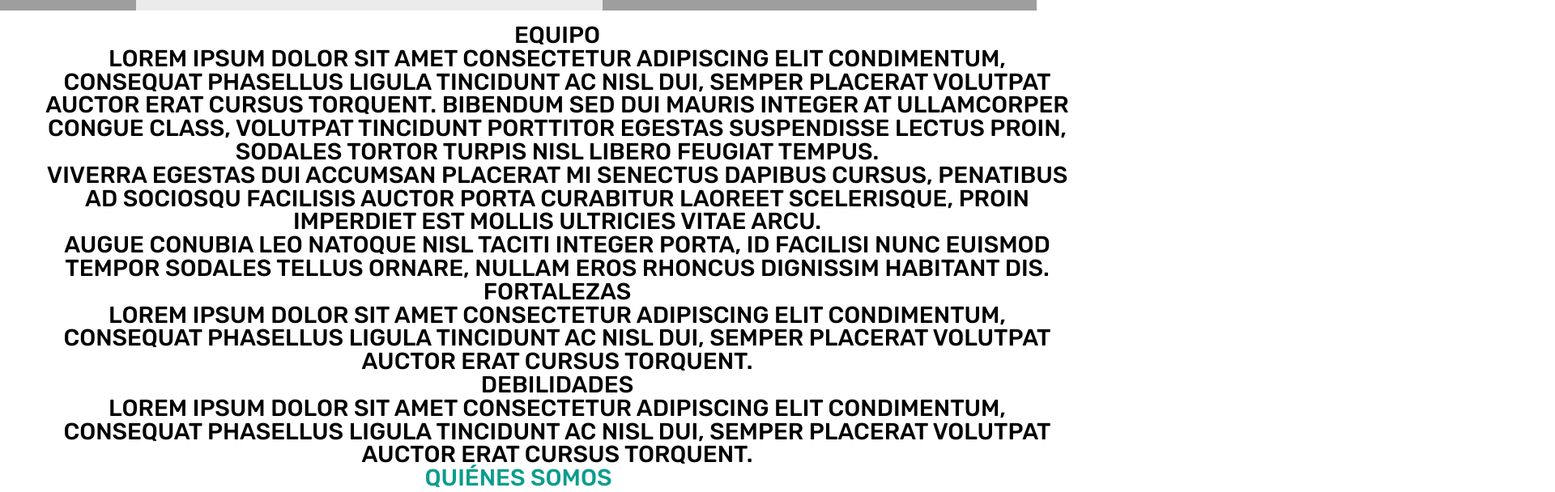
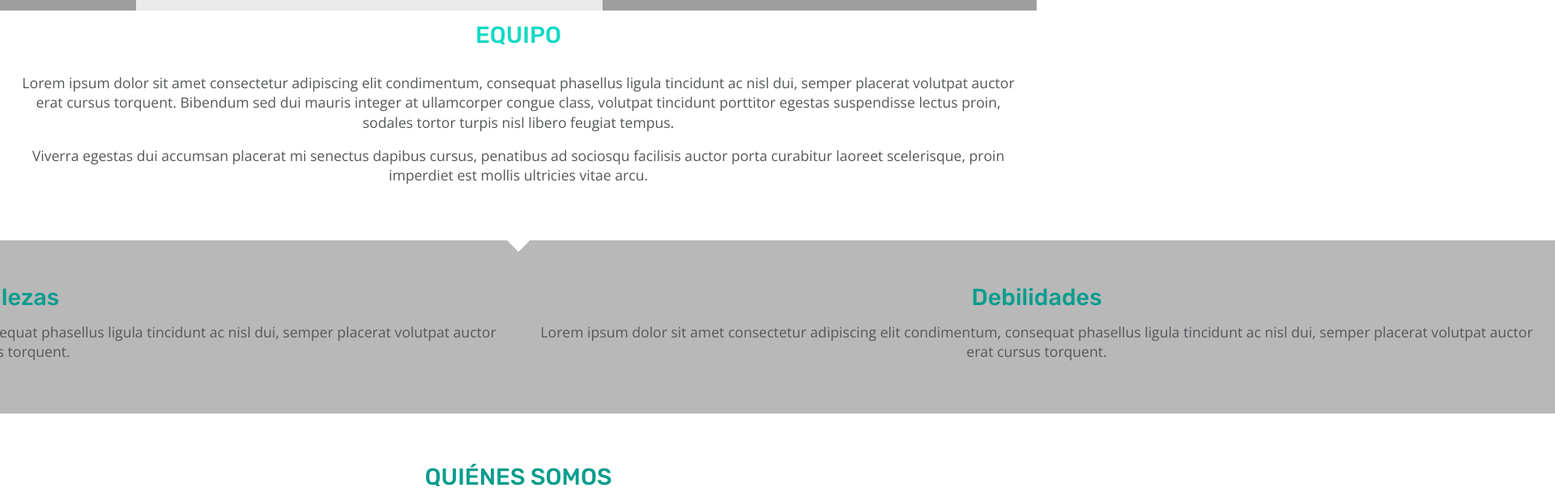
Before and after one commit to Adalab/project-promo-s-module-1-team-7, a website: page public/index.html in a window 1280 px wide. Shown: the part 547-1155 px from the top of the page at 81% size, 1920 px wide, since content can reach past the window. Drawn offline with nearby package versions, Linux system fonts and the light colour scheme; files that its build step writes are made by us from their sources; grey boxes are pictures that could not be loaded.

Commit message:
worked team section

```diff
--- a/public/index.html
+++ b/public/index.html
@@ -46,22 +46,23 @@
       <main>
           <section class="team-section">
 
-            <h2 class="title-team">Equipo</h2>
-
               <article class="team-description">
-                <p class="text">Lorem ipsum dolor sit amet consectetur adipiscing elit condimentum, consequat phasellus ligula tincidunt ac nisl dui, semper placerat volutpat auctor erat cursus torquent. Bibendum sed dui mauris integer at ullamcorper congue class, volutpat tincidunt porttitor egestas suspendisse lectus proin, sodales tortor turpis nisl libero feugiat tempus.</p>
-                <p class="text">Viverra egestas dui accumsan placerat mi senectus dapibus cursus, penatibus ad sociosqu facilisis auctor porta curabitur laoreet scelerisque, proin imperdiet est mollis ultricies vitae arcu.</p> <p>Augue conubia leo natoque nisl taciti integer porta, id facilisi nunc euismod tempor sodales tellus ornare, nullam eros rhoncus dignissim habitant dis.</p>
-              </article>
-
+                  <div class="team"> <!--hace falta??-->
+                    <h2 class="title-team">equipo</h2>
+                    <p class="text">Lorem ipsum dolor sit amet consectetur adipiscing elit condimentum, consequat phasellus ligula tincidunt ac nisl dui, semper placerat volutpat auctor erat cursus torquent. Bibendum sed dui mauris integer at ullamcorper congue class, volutpat tincidunt porttitor egestas suspendisse lectus proin, sodales tortor turpis nisl libero feugiat tempus.</p>
+                    <p class="text">Viverra egestas dui accumsan placerat mi senectus dapibus cursus, penatibus ad sociosqu facilisis auctor porta curabitur laoreet scelerisque, proin imperdiet est mollis ultricies vitae arcu.</p>
+                  </div>
+                </article>
+                <div class="triangle"></div>
               <article class="values-section">
-                <article class="fortalezas">
-                  <h3>Fortalezas</h3>
-                  <p>Lorem ipsum dolor sit amet consectetur adipiscing elit condimentum, consequat phasellus ligula tincidunt ac nisl dui, semper placerat volutpat auctor erat cursus torquent.</p>
-                </article>
-                <article class="debilidades">
-                  <h3>Debilidades</h3>
-                  <p>Lorem ipsum dolor sit amet consectetur adipiscing elit condimentum, consequat phasellus ligula tincidunt ac nisl dui, semper placerat volutpat auctor erat cursus torquent.</p>
-                </article>
+                <div class="strenght">
+                  <h3 class="title-strenght">Fortalezas</h3>
+                  <p class= text class="text-strenght">Lorem ipsum dolor sit amet consectetur adipiscing elit condimentum, consequat phasellus ligula tincidunt ac nisl dui, semper placerat volutpat auctor erat cursus torquent.</p>
+                </div>
+                <div class="weakness">
+                  <h3 class="title-weakness">Debilidades</h3>
+                  <p Class=text class="text-weakness">Lorem ipsum dolor sit amet consectetur adipiscing elit condimentum, consequat phasellus ligula tincidunt ac nisl dui, semper placerat volutpat auctor erat cursus torquent.</p>
+                </div>
               </article>
 
             </section>
--- a/src/scss/layout/_team.scss
+++ b/src/scss/layout/_team.scss
@@ -1,10 +1,114 @@
+
 .team-section {
-    font-family: 'Rubik', sans-serif;
+    width: 100;
+    display: flex;
+    flex-direction: column;
+    justify-content: space-evenly;
+    align-items: center;
+    padding-bottom: 4rem;
+}
+
+.team-description {
+    width: 100;
+    display: flex;
+    flex-direction: column;
+    justify-content: space-evenly;
+    align-items: center;
+    padding-top: 2rem;
+    padding-bottom: 2rem;
+}
+
+.title-team {
+    font-family: $title-font;
     text-transform: uppercase;
-    color: var(--verde-oscuro);
+    color: $verde-claro;
     font-weight: 500;
     font-size: 1.8rem;
-    margin:2rem 3rem 0 3rem;
+    margin-bottom: 2rem ;
     width: 100vw;
     text-align: center;
 }
+
+.text {
+    font-family: $text-font;
+    font-size: $text-font-size;
+    color: $gris-oscuro;
+    display: flex;
+    flex-direction: row;
+    justify-content: center;
+    text-align: center;
+    margin: 1rem;
+    line-height: 1.4;
+}
+
+.triangle {
+    position: relative;
+    transform: translate(1%, 50%) rotate(45deg);
+    background: $blanco;
+    width: 20px;
+    height: 20px;
+}
+
+.values-section {
+    background-color: $gris-claro;
+    width: 100;
+    display: flex;
+    flex-direction: column;
+    justify-content: space-evenly;
+    align-items: center;
+    padding-top: 3.5rem;
+    padding-bottom: 3rem;
+
+
+    @media (min-width: 768px) {
+        display: flex;
+        flex-direction: row;
+        align-items: center;
+
+        /*
+        .container {
+
+            padding-left: 20px;
+            padding-right: 20px;
+            align-items: center;
+            justify-content: space-between;
+        }
+       */
+      }
+}
+
+.title-strenght {
+    font-family: $title-font;
+    text-transform: capitalize;
+    color: $verde-oscuro;
+    font-weight: 500;
+    font-size: 1.8rem;
+    margin-bottom: 1rem ;
+    width: 100vw;
+    text-align: center;
+}
+
+.text-strenght {
+    @media (min-width: 768px) {
+        text-align: center;
+        word-wrap: normal;
+    }
+}
+
+.text-weakness {
+    @media (min-width: 768px) {
+        text-align: center;
+        word-wrap: normal;
+    }
+}
+
+.title-weakness {
+    font-family: $title-font;
+    text-transform: capitalize;
+    color: $verde-oscuro;
+    font-weight: 500;
+    font-size: 1.8rem;
+    margin-bottom: 1rem ;
+    width: 100vw;
+    text-align: center;
+}
```
Also changed, not shown: src/html/partials/team.html (+15 -14 lines), public/assets/css/main.css, 1 other file.
